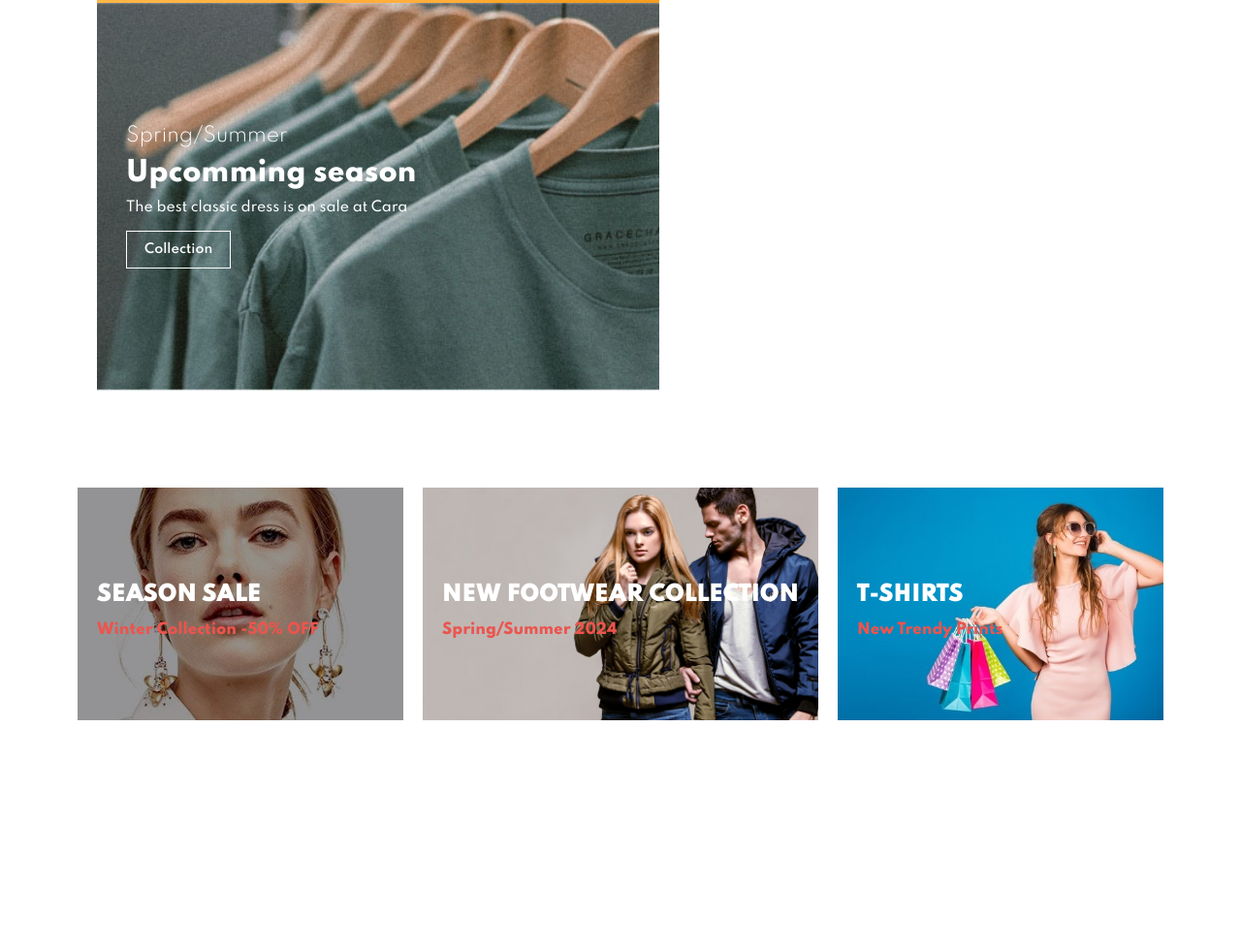
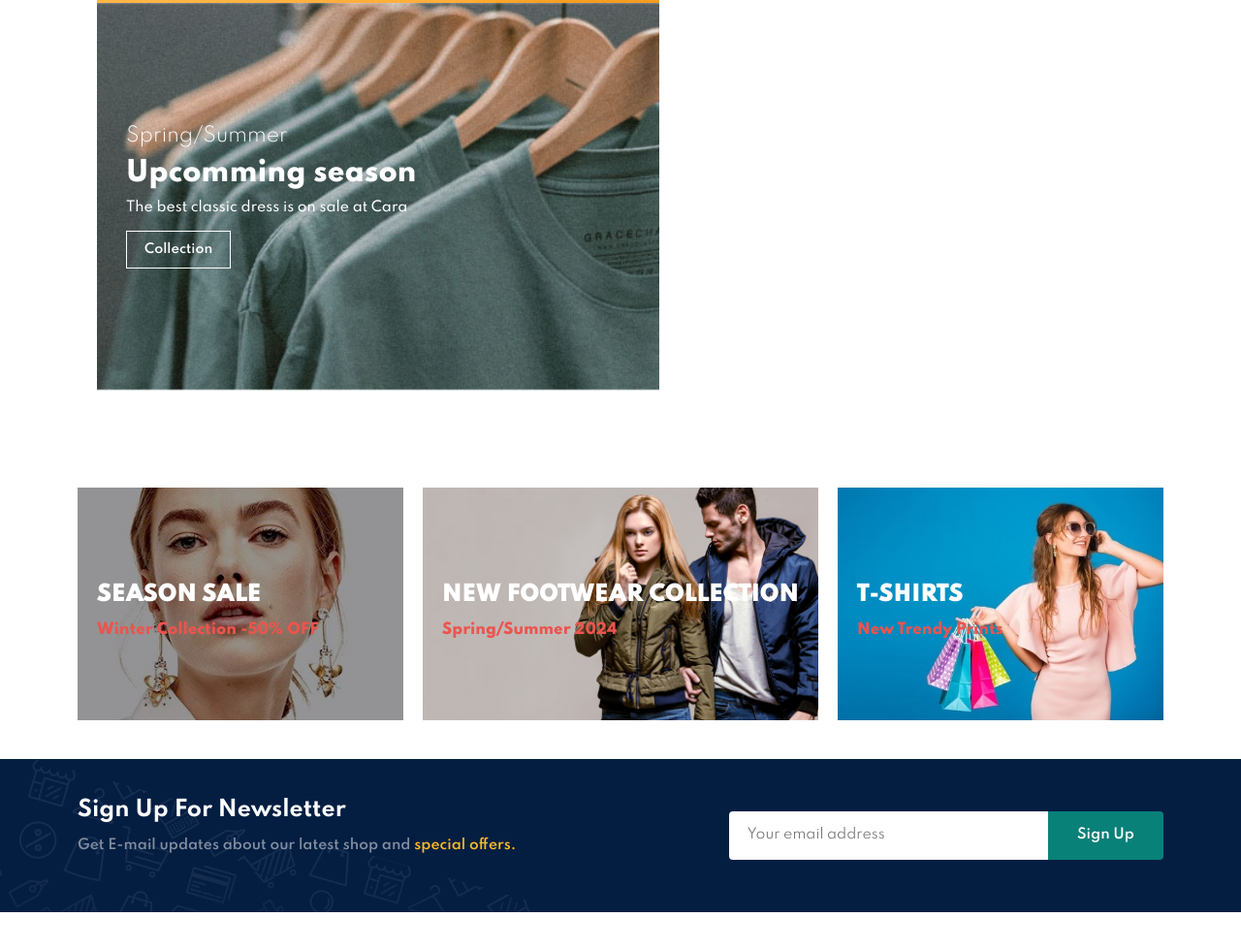
Before and after one commit to Andrei-Olaru/Ecommerce-Website, a plain HTML site: page index.html in a window 1280 px wide. Shown: the part 4107-5086 px from the top of the page at 97% size. Before the commit the page ends 4850 px from the top, so only its background shows below. Drawn offline with Linux system fonts and the light colour scheme.

Commit message:
added newsletter banner

```diff
--- a/index.html
+++ b/index.html
@@ -388,6 +388,19 @@
         </div>
     </section>
 
+    <section id="newsletter" class="section-p1 section-m1">
+        <div class="newstext">
+            <h4>Sign Up For Newsletter</h4>
+            <p>Get E-mail updates about our latest shop and <span>special offers.</span></p>
+        </div>
+
+        <div class="form">
+            <input type="text" placeholder="Your email address">
+            <button class="normal">Sign Up</button>
+        </div>
+
+    </section>
+
     <script src="script.js"></script>
 </body>
 
--- a/style.css
+++ b/style.css
@@ -423,6 +423,57 @@ padding: 10px 0;
   font-size: 15px;
 }
 
+#newsletter{
+  display: flex;
+  justify-content: space-between;
+  flex-wrap: wrap;
+  align-items: center;
+  background-image: url("img/banner/b14.png");
+  background-repeat: no-repeat;
+  background-color: #041e42;
+}
+
+#newsletter h4{
+  font-size: 22px;
+  font-weight: 700;
+  color: white;
+}
+
+#newsletter p{
+  font-size: 14px;
+  font-weight: 600;
+  color: #818ea0;
+}
+
+#newsletter p span{
+  color: #ffbd27;
+}
+
+#newsletter .form{
+  display: flex;
+  width: 40%;
+}
+
+#newsletter input{
+  height: 3.125rem;
+  padding: 0 1.25em;
+  font-size: 14px;
+  width: 100%;
+  border: 1px solid transparent;
+  border-radius: 4px;
+  outline: none;
+  border-top-right-radius: 0;
+  border-bottom-right-radius: 0;
+}
+
+#newsletter button{
+  background-color: #088178;
+  color: white;
+  white-space: nowrap;
+  border-top-left-radius: 0;
+  border-bottom-left-radius: 0;
+}
+
 /* Shop Page */
 
 /* Single Product */
```
